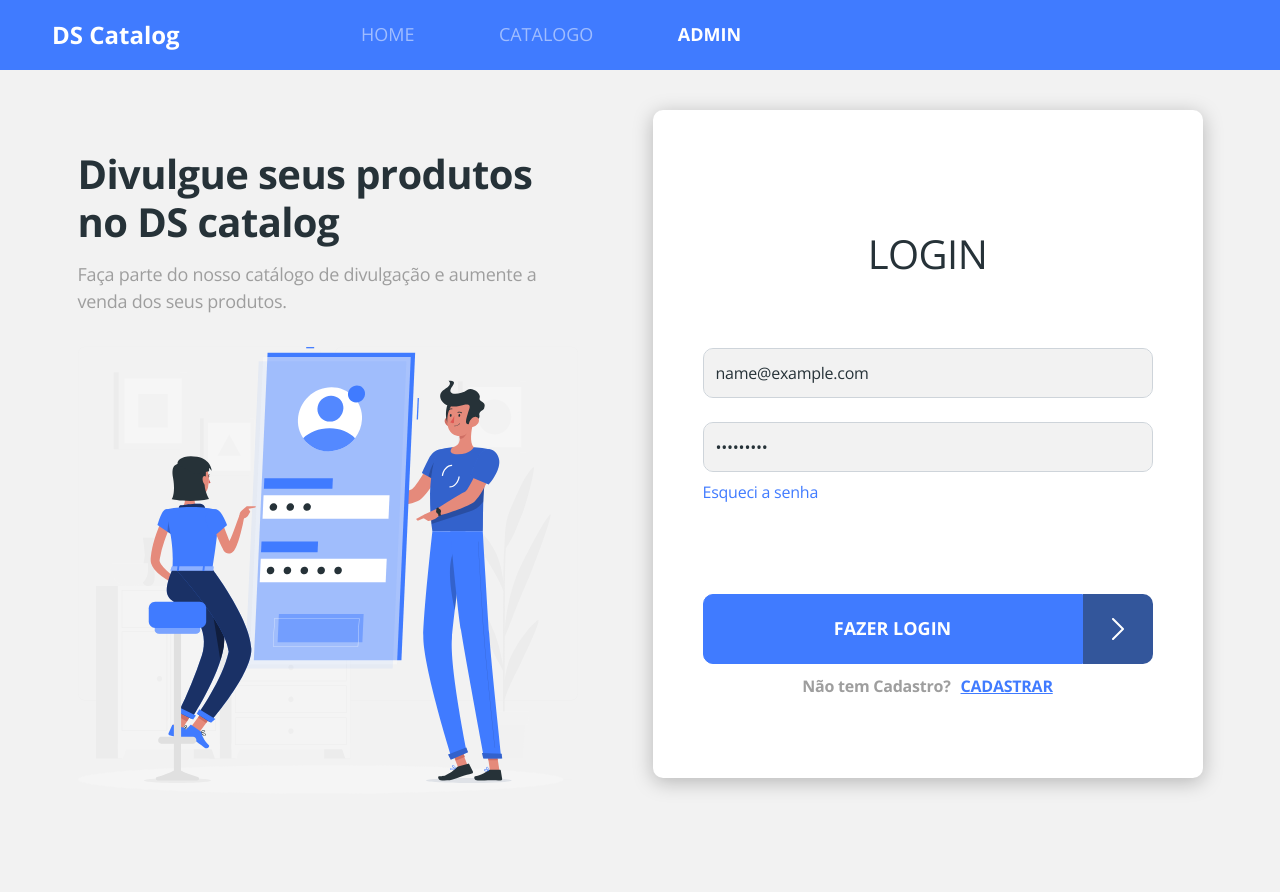
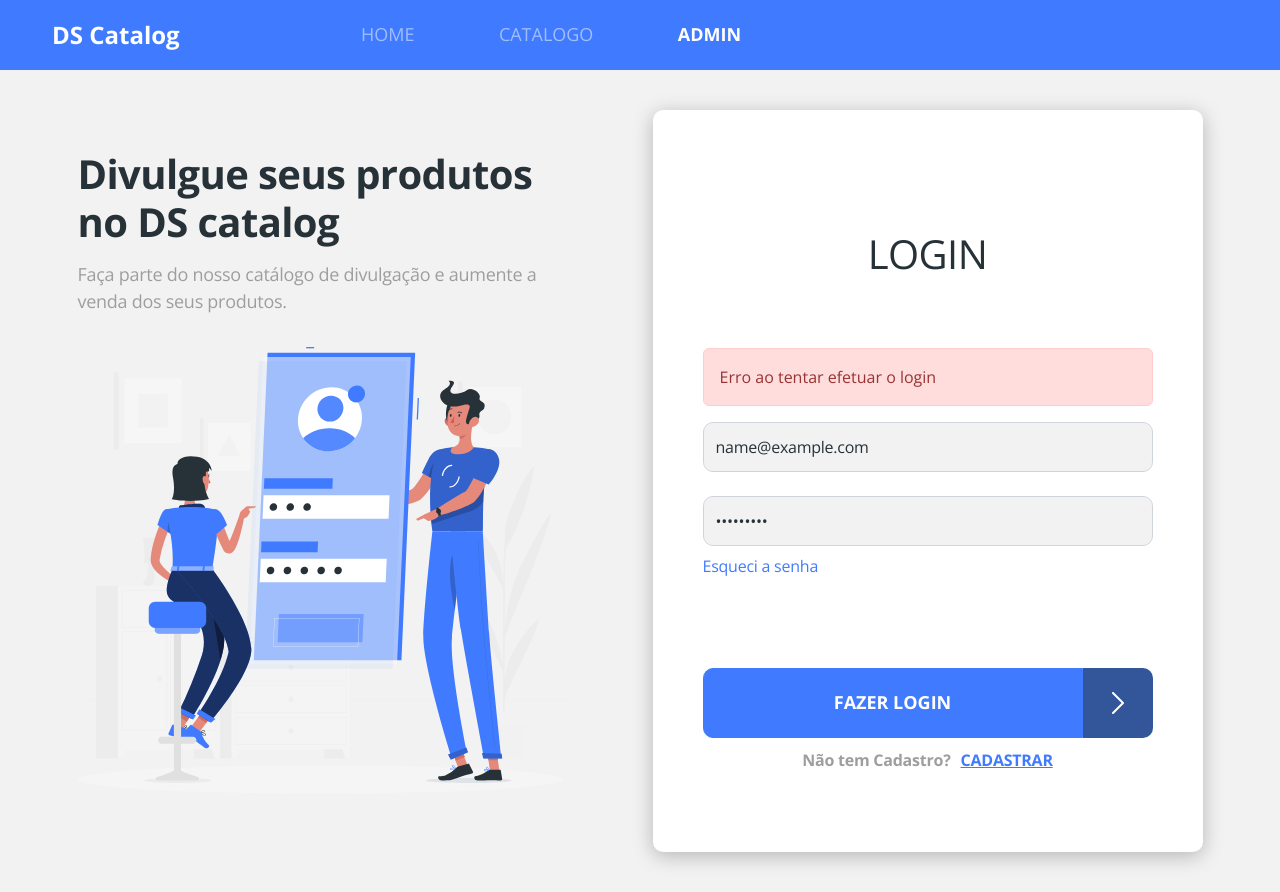
Before and after one commit to DSoaresD/marketstore, a React (Create React App) app in the folder frontweb/: page /admin/auth/login in a window 1280 px wide. Both pictures are taken after typing "name@example.com", "Sample123" into the empty fields and a click on the button "FAZER LOGIN". Before the commit the page ends 850 px from the top, so only its background shows below. Built offline with nearby package versions, Linux system fonts and the light colour scheme; no server answers.

Commit message:
Manual erro handling

```diff
--- a/frontweb/src/assets/styles/custom.scss
+++ b/frontweb/src/assets/styles/custom.scss
@@ -1,5 +1,6 @@
 $theme-colors: (
-    'primary': #407bff
+    'primary': #407bff,
+    'danger': #ff5555
 );
 
 $body-bg: #F2F2F2;
--- a/frontweb/src/pages/Admin/Auth/Login/index.tsx
+++ b/frontweb/src/pages/Admin/Auth/Login/index.tsx
@@ -1,3 +1,4 @@
+import { useState } from 'react';
 import { useForm } from 'react-hook-form';
 import { Link } from 'react-router-dom';
 import ButtonIcon from '../../../../components/ButtonIcon';
@@ -8,29 +9,37 @@
 type FormData = {
   username: string;
   password: string;
-}
+};
 
 const Login = () => {
+  const [hasError, setHasError] = useState(false);
 
   const { register, handleSubmit } = useForm<FormData>();
 
-  const onSubmit = (formData : FormData) => {
+  const onSubmit = (formData: FormData) => {
     requestBackendLogin(formData)
-    .then(response => {
-      console.log('SUCESSO', response)
-    })
-    .catch(error => {
-      console.log('ERRO', error)
-    });
+      .then((response) => {
+        setHasError(false);
+        console.log('SUCESSO', response);
+      })
+      .catch((error) => {
+        setHasError(true);
+        console.log('ERRO', error);
+      });
   };
 
   return (
     <div className="base-card login-card">
       <h1>LOGIN</h1>
+      {hasError && (
+        <div className="alert alert-danger">
+          Erro ao tentar efetuar o login
+        </div>
+      )}
       <form onSubmit={handleSubmit(onSubmit)}>
         <div className="mb-4">
           <input
-            {...register("username")}
+            {...register('username')}
             type="text"
             className="form-control base-input"
             placeholder="Email"
@@ -39,7 +48,7 @@
         </div>
         <div className="mb-2">
           <input
-            {...register("password")}
+            {...register('password')}
             type="password"
             className="form-control base-input "
             placeholder="Password"
```
